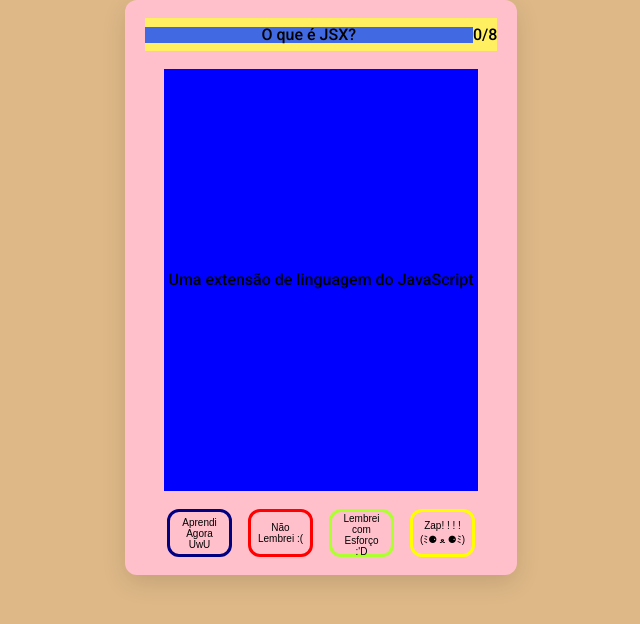
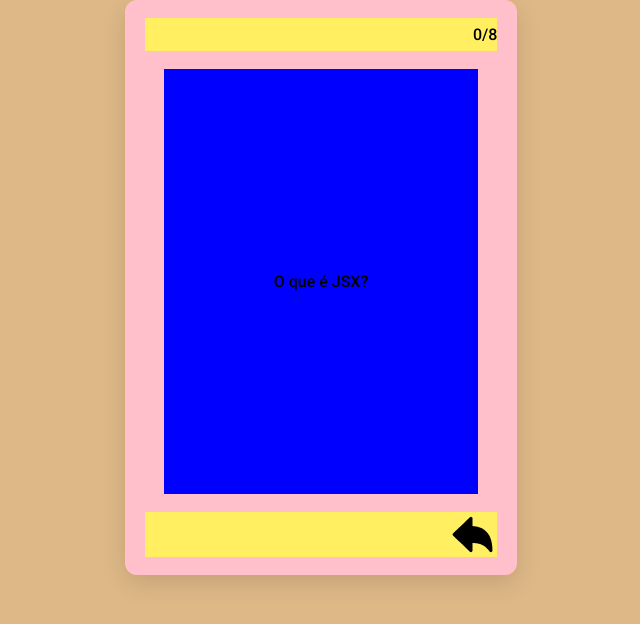
Before and after one commit to ThaisFrancaG/App_ZapRecall_CartoesDeEstudo, a React (Create React App) app: page / in a window 1280 px wide. Shown: the top 624 px of the page, without its empty margins (319-959 px from the left). Built offline with nearby package versions, Linux system fonts and the light colour scheme.

Commit message:
Card muda a borda de acordo com botão selecionado. Ainda não dá pra ir pro próximo card

```diff
--- a/src/App.js
+++ b/src/App.js
@@ -1,11 +1,12 @@
 import Cards from "./components/Cards";
 import HomeScreen from "./components/HomeScreen";
+import Mudarcard from "./components/MudarCard";
 
 export default function App() {
     return (
 <>
      {/* <HomeScreen/> */}
-     <Cards/>
+     <Mudarcard/>
 
  </>
     )
--- a/src/components/CardSide.js
+++ b/src/components/CardSide.js
@@ -1,7 +1,10 @@
 import React from "react";
+import CardStatus from "./CardStatus.js";
+
+
 
 export default function CardSide(props) {
-  const [frenteVerso, turnCard] = React.useState("verso");
+  const [frenteVerso, turnCard] = React.useState("frente");
 
   function changeSide() {
     turnCard("verso");
@@ -10,6 +13,7 @@ export default function CardSide(props) {
   if (frenteVerso === "frente") {
     return (
       <>
+      <div className = "card">
         <header className="top-bottom">
           {props.cardNumber}/{props.totalCards}
         </header>
@@ -17,23 +21,19 @@ export default function CardSide(props) {
           <span>{props.pergunta}</span>
         </article>
         <footer className = "top-bottom"><img onClick ={()=>changeSide()}src = "assets/turn.png"/></footer>
+        </div>
       </>
+
     );
   } else if (frenteVerso === "verso") {
     return (
         <>
-        <header className="top-bottom">
-         <span>{props.pergunta}</span> {props.cardNumber}/{props.totalCards}
-        </header>
-        <article class="content card-verso">
-          <span>{props.resposta}</span>
-        </article>
-        <footer className = "back-bottom">
-            <button className = "new">Aprendi Agora UwU</button>
-            <button className = "fail">Não Lembrei :(</button>
-            <button className = "sucess" >Lembrei com Esforço :'D</button>
-            <button className = "zap">Zap! ! ! ! (ﾐ⚈ ﻌ ⚈ﾐ)</button>
-            </footer>
+      <CardStatus
+      pergunta = {props.pergunta}
+      resposta = {props.resposta}
+      totalCards = {props.totalCards}
+      cardNumber = {props.cardNumber}
+      />
       </>
     );
   }
--- a/src/components/CardStatus.js
+++ b/src/components/CardStatus.js
@@ -1,8 +1,63 @@
+import React from "react";
+import CardSide from "./CardSide.js";
+import MudarCard from "./MudarCard.js";
+
 export default function CardStatus(props){
 
+const [cardState,changeState] = React.useState("card");
+
+function changeCardStatus(choice){
+let statusAtual = choice;
+let state = cardState+ " "+choice;
+changeState(state);
+}
+
+function nextCard(){
+    alert("oi")
     return(
-       props.actualClass
+        <div>"teste"</div>
+    )
+}
 
-    )
+if(cardState==="card"){
+return (
+<>
+<div className = {cardState}>
+        <header className="top-bottom">
+         <span>{props.pergunta}</span> {props.cardNumber}/{props.totalCards}
+        </header>
+        <article class="content card-verso">
+          <span>{props.resposta}</span>
+        </article>
+        <footer className = "back-bottom">
+        <button
+ onClick={()=>changeCardStatus("new")} className = "new">Aprendi Agora UwU</button>
+<button
+onClick={()=>changeCardStatus("fail")} className = "fail">Não Lembrei :(</button>
+<button
+onClick={()=>changeCardStatus("sucess")} className = "sucess" >Lembrei com Esforço :'D</button>
+<button
+onClick={()=>changeCardStatus("zap")} className = "zap">Zap! ! ! ! (ﾐ⚈ ﻌ ⚈ﾐ)</button>
+            </footer>
+            </div>
 
+
+            </>
+)}
+
+else{
+    return (
+        <>
+        <div className = {cardState}>
+                <header className="top-bottom">
+                 <span>{props.pergunta}</span> {props.cardNumber}/{props.totalCards}
+                </header>
+                <article class="content card-verso">
+                  <span>{props.resposta}</span>
+                </article>
+                <footer className = "top-bottom"><img onClick ={()=>nextCard()} src = "assets/turn.png"/></footer>
+                    </div>
+                    </>
+        )
 }
+}
--- a/src/components/Cards.js
+++ b/src/components/Cards.js
@@ -1,11 +1,9 @@
 import React from "react";
 import CardSide from "./CardSide.js";
-import CardStatus from "./CardStatus.js"
 
 
-export default function Cards(){
+export default function Cards(props){
 
-const [cardNumber, changeNumber] = React.useState(0);
     const questionsAnswer = [
         {pergunta: "O que é JSX?", resposta: "Uma extensão de linguagem do JavaScript"},
         {pergunta: "O React é __ ", resposta: "uma biblioteca JavaScript para construção de interfaces"},
@@ -19,13 +17,13 @@ const questionsAnswer = [
 
 return (
     <>
-<div className = "card">
+
     <CardSide
-    cardNumber = {cardNumber}
+    cardNumber = {props.cardNumber}
     totalCards = {questionsAnswer.length}
-    pergunta = {questionsAnswer[cardNumber].pergunta} resposta = {questionsAnswer[cardNumber].resposta}
+    pergunta = {questionsAnswer[props.cardNumber].pergunta} resposta = {questionsAnswer[props.cardNumber].resposta}
      />
-</div>
+
       </>
 
 )
--- /dev/null
+++ b/src/components/MudarCard.js
@@ -0,0 +1,12 @@
+import React from "react";
+import Cards from "./Cards.js";
+
+export default function Mudarcard(props){
+
+    const [cardNumber, changeNumber] = React.useState(0);
+
+    return(
+        <Cards cardNumber = {cardNumber}/>
+
+    )
+}
```
Also changed, not shown: public/css/reset.css (line endings or trailing spaces), public/css/style.css (line endings or trailing spaces), public/index.html (line endings or trailing spaces), src/components/HomeScreen.js (line endings or trailing spaces), src/index.js (line endings or trailing spaces). Lines whose indentation alone changed are shown as unchanged.
